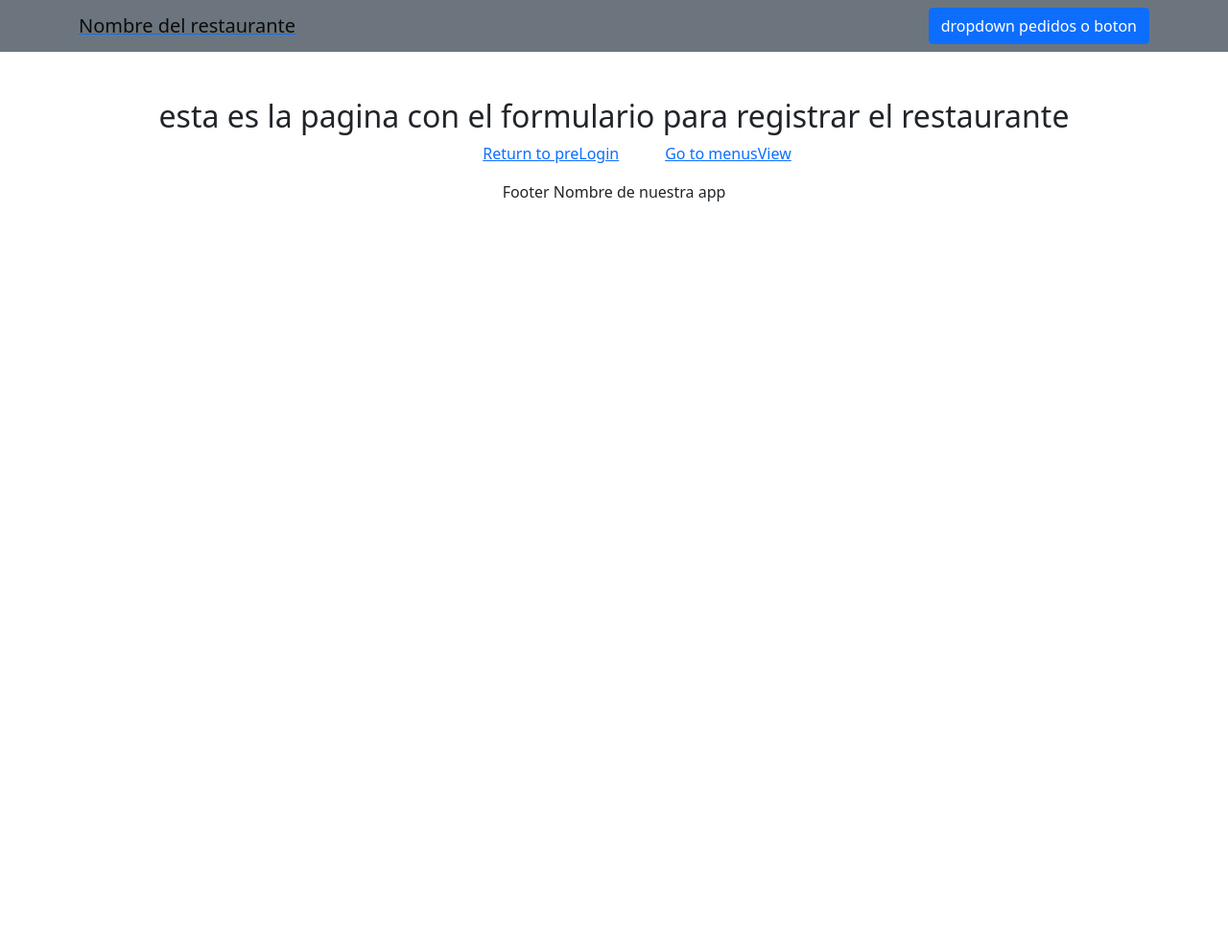
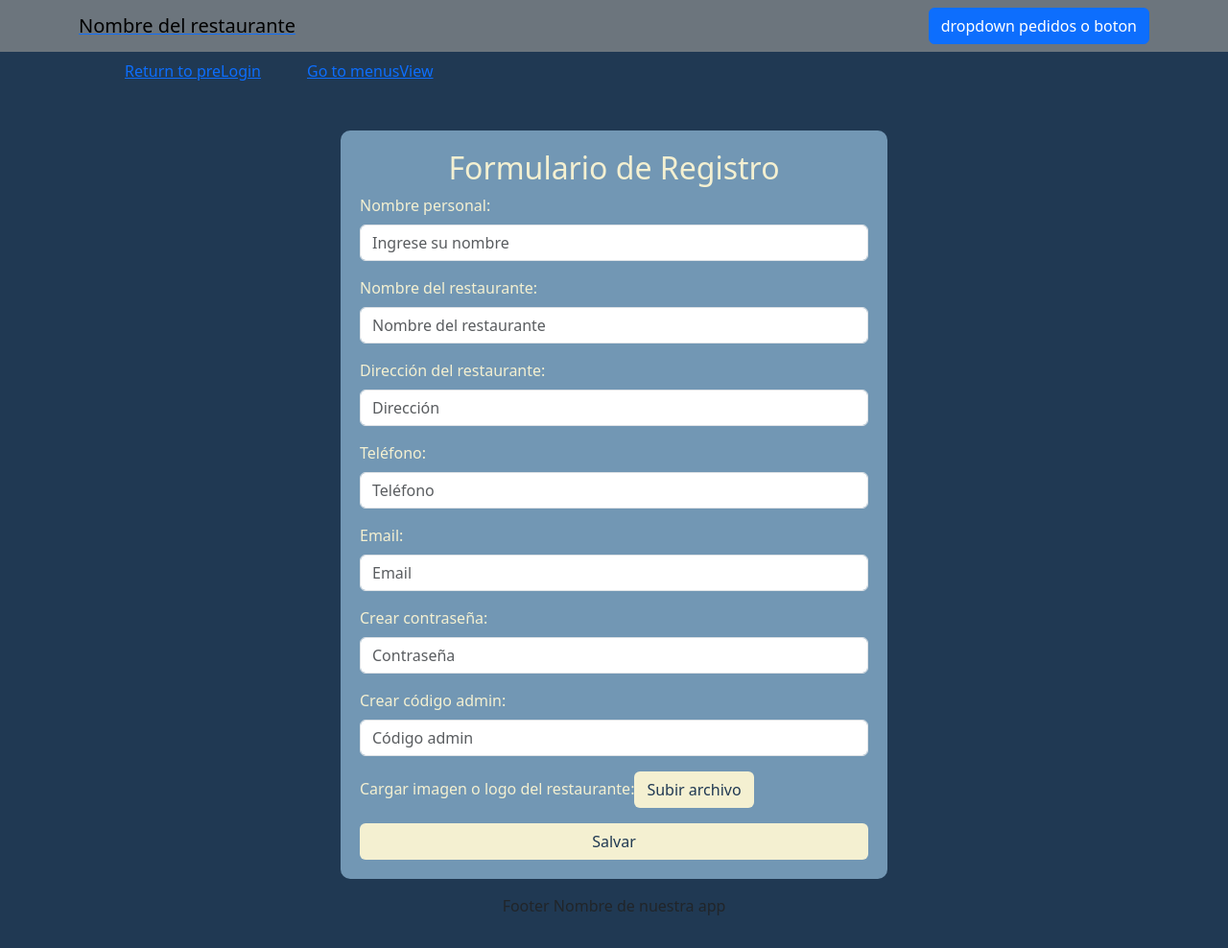
Before and after one commit to GabyBevilacqua/Proyecto-Final-TableClick, a React app: page /restRegister in a window 1280 px wide. Shown: the whole page at 96% size. Before the commit the page ends 800 px from the top, so only its background shows below. Built offline with nearby package versions, Linux system fonts and the light colour scheme; no server answers.

Commit message:
falta arreglar los estilos

```diff
--- a/src/front/js/component/modals/modalImg.js
+++ b/src/front/js/component/modals/modalImg.js
@@ -0,0 +1,45 @@
+import React, { useContext, useEffect } from "react";
+//import { Context } from "../store/appContext";
+//import "../../styles/restRegister.css";
+//import { Link, useNavigate } from "react-router-dom";
+
+export const ModalImg = ({ onClose }) => {
+
+    return (
+
+        <div
+        className="modal d-block"
+        tabIndex="-1"
+        style={{ backgroundColor: "rgba(0, 0, 0, 0.5)" }}
+        >
+            <div className="modal-dialog modal-dialog-centered">
+                <div className="modal-content">
+                    <div className="modal-header">
+                        <h5 className="modal-title" id="modalImgLabel">Cargar imagen o logo del restaurante</h5>
+                        <button
+                        type="button"
+                        className="btn-close"
+                        onClick={onClose}>
+                        </button>
+                    </div>
+                    <div className="modal-body" style={{ backgroundColor: "#7297B4", color: "#F4F0D1"}}>
+                        <div className="mb-3">
+                            <label htmlFor="formFile" className="form-label">Subir archivo:</label>
+                            <input className="form-control" type="file" id="formFile" />
+                        </div>
+                    </div>
+                    <div className="modal-footer">
+                        <button
+                            type="button"
+                            className="btn"
+                            style={{ backgroundColor: "#ffffe0", color: "#1b3b4b" }}
+                            onClick={onClose}
+                        >
+                            Salvar
+                        </button>
+                    </div>
+                </div>
+            </div>
+        </div>
+    );
+};
--- a/src/front/js/pages/restRegister.js
+++ b/src/front/js/pages/restRegister.js
@@ -1,22 +1,23 @@
-import React, { useContext, useEffect } from "react";
-import { Context } from "../store/appContext";
-import "../../styles/home.css";
+import React, { useContext, useEffect, useState } from "react";
+//import { Context } from "../store/appContext";
+import "../../styles/restRegister.css";
 import { Link, useNavigate } from "react-router-dom";
-
+import { ModalImg } from "../component/modals/modalImg";
 
 // aqui se usaria el modalImg.js para el logo del rest si nos da tiempo de implementarlo
-
 //formulario : Nombre personal, Nombre del rest, direccion, telefono, mail, crear contraseña, crear codigo admin   -- y logo con su modal si nos da tiempo --
-
 
 export const RestRegister = () => {
     const navigate = useNavigate()
 
+    const [showModal, setShowModal] = useState(false);
+
+    const handleOpenModal = () => setShowModal(true);
+    const handleCloseModal = () => setShowModal(false);
+
     return (
-        <div className="text-center mt-5">
-            <h2>
-                esta es la pagina con el formulario para registrar el restaurante
-            </h2>
+        <div className="container">
+            <div className="text mt-2">
                 <Link to="/">
                     <span className="text  m-5">
                         Return to preLogin
@@ -27,9 +28,57 @@ export const RestRegister = () => {
                         Go to menusView
                     </span>
                 </Link>
-
+                <div className="row justify-content-center">
+                    <div className="col-md-6 form-container">
+                        <h2 className="text-center">Formulario de Registro</h2>
+                        <form>
+                            <div className="mb-3">
+                                <label htmlFor="nombrePersonal" className="form-label">Nombre personal:</label>
+                                <input type="text" className="form-control" id="nombrePersonal" placeholder="Ingrese su nombre" />
                             </div>
-
+                            <div className="mb-3">
+                                <label htmlFor="nombreRestaurante" className="form-label">Nombre del restaurante:</label>
+                                <input type="text" className="form-control" id="nombreRestaurante" placeholder="Nombre del restaurante" />
+                            </div>
+                            <div className="mb-3">
+                                <label htmlFor="direccionRestaurante" className="form-label">Dirección del restaurante:</label>
+                                <input type="text" className="form-control" id="direccionRestaurante" placeholder="Dirección" />
+                            </div>
+                            <div className="mb-3">
+                                <label htmlFor="telefono" className="form-label">Teléfono:</label>
+                                <input type="tel" className="form-control" id="telefono" placeholder="Teléfono" />
+                            </div>
+                            <div className="mb-3">
+                                <label htmlFor="email" className="form-label">Email:</label>
+                                <input type="email" className="form-control" id="email" placeholder="Email" />
+                            </div>
+                            <div className="mb-3">
+                                <label htmlFor="contrasena" className="form-label">Crear contraseña:</label>
+                                <input type="password" className="form-control" id="contrasena" placeholder="Contraseña" />
+                            </div>
+                            <div className="mb-3">
+                                <label htmlFor="codigoAdmin" className="form-label">Crear código admin:</label>
+                                <input type="text" className="form-control" id="codigoAdmin" placeholder="Código admin" />
+                            </div>
+                            <div className="mb-3">
+                                <label className="form-label">Cargar imagen o logo del restaurante:</label>
+                                <button
+                                    type="button"
+                                    className="btn btn-custom"
+                                    onClick={handleOpenModal}
+                                >
+                                    Subir archivo
+                                </button>
+                            </div>
+                            <button type="submit" className="btn btn-custom w-100">
+                                Salvar
+                            </button>
+                        </form>
+                    </div>
+                </div>
+                {/* Modal Component */}
+                {showModal && <ModalImg onClose={handleCloseModal} />}
+            </div>
+        </div>
     );
-
 };
--- /dev/null
+++ b/src/front/styles/restRegister.css
@@ -0,0 +1,17 @@
+body {
+    background-color: #203953; /* Color azul oscuro de fondo */
+  }
+  .form-container {
+    background-color: #7297B4; /* Azul medio */
+    color: #F4F0D1; /* Amarillo pálido */
+    padding: 20px;
+    border-radius: 10px;
+    margin-top: 50px;
+  }
+  .btn-custom {
+    background-color: #F4F0D1;
+    color: #203953;
+  }
+  .btn-custom:hover {
+    background-color: #203953;
+  }
--- a/template.html
+++ b/template.html
@@ -1,19 +1,27 @@
 <!DOCTYPE html>
 <html class="h-100">
+
 <head>
     <meta name="viewport" content="width=device-width, initial-scale=1.0">
     <meta charset="UTF-8">
-        <title>Hello Rigo with Vanilla.js</title>
-        <link href="https://cdn.jsdelivr.net/npm/bootstrap@5.1.3/dist/css/bootstrap.min.css" rel="stylesheet" integrity="sha384-1BmE4kWBq78iYhFldvKuhfTAU6auU8tT94WrHftjDbrCEXSU1oBoqyl2QvZ6jIW3" crossorigin="anonymous">
+    <title>TableClick</title>
+    <link href="https://cdn.jsdelivr.net/npm/bootstrap@5.3.3/dist/css/bootstrap.min.css" rel="stylesheet"
+    integrity="sha384-QWTKZyjpPEjISv5WaRU9OFeRpok6YctnYmDr5pNlyT2bRjXh0JMhjY6hW+ALEwIH" crossorigin="anonymous">
     <!-- FontAwesome v6.1.2 -->
     <link rel="stylesheet" href="https://cdnjs.cloudflare.com/ajax/libs/font-awesome/6.1.2/css/all.min.css">
 
 </head>
+
 <body class="h-100">
     <div id="app" class="h-100"></div>
 
-        <script src="https://cdn.jsdelivr.net/npm/@popperjs/core@2.10.2/dist/umd/popper.min.js" integrity="sha384-7+zCNj/IqJ95wo16oMtfsKbZ9ccEh31eOz1HGyDuCQ6wgnyJNSYdrPa03rtR1zdB" crossorigin="anonymous"></script>
-        <script src="https://cdn.jsdelivr.net/npm/bootstrap@5.1.3/dist/js/bootstrap.min.js" integrity="sha384-QJHtvGhmr9XOIpI6YVutG+2QOK9T+ZnN4kzFN1RtK3zEFEIsxhlmWl5/YESvpZ13" crossorigin="anonymous"></script>
+    <script src="https://cdn.jsdelivr.net/npm/@popperjs/core@2.11.8/dist/umd/popper.min.js"
+        integrity="sha384-I7E8VVD/ismYTF4hNIPjVp/Zjvgyol6VFvRkX/vR+Vc4jQkC+hVqc2pM8ODewa9r"
+        crossorigin="anonymous"></script>
+    <script src="https://cdn.jsdelivr.net/npm/bootstrap@5.3.3/dist/js/bootstrap.min.js"
+        integrity="sha384-0pUGZvbkm6XF6gxjEnlmuGrJXVbNuzT9qBBavbLwCsOGabYfZo0T0to5eqruptLy"
+        crossorigin="anonymous"></script>
 
 </body>
+
 </html>
```
Also changed, not shown: src/front/styles/home.css (line endings or trailing spaces). Lines whose indentation alone changed are shown as unchanged.
